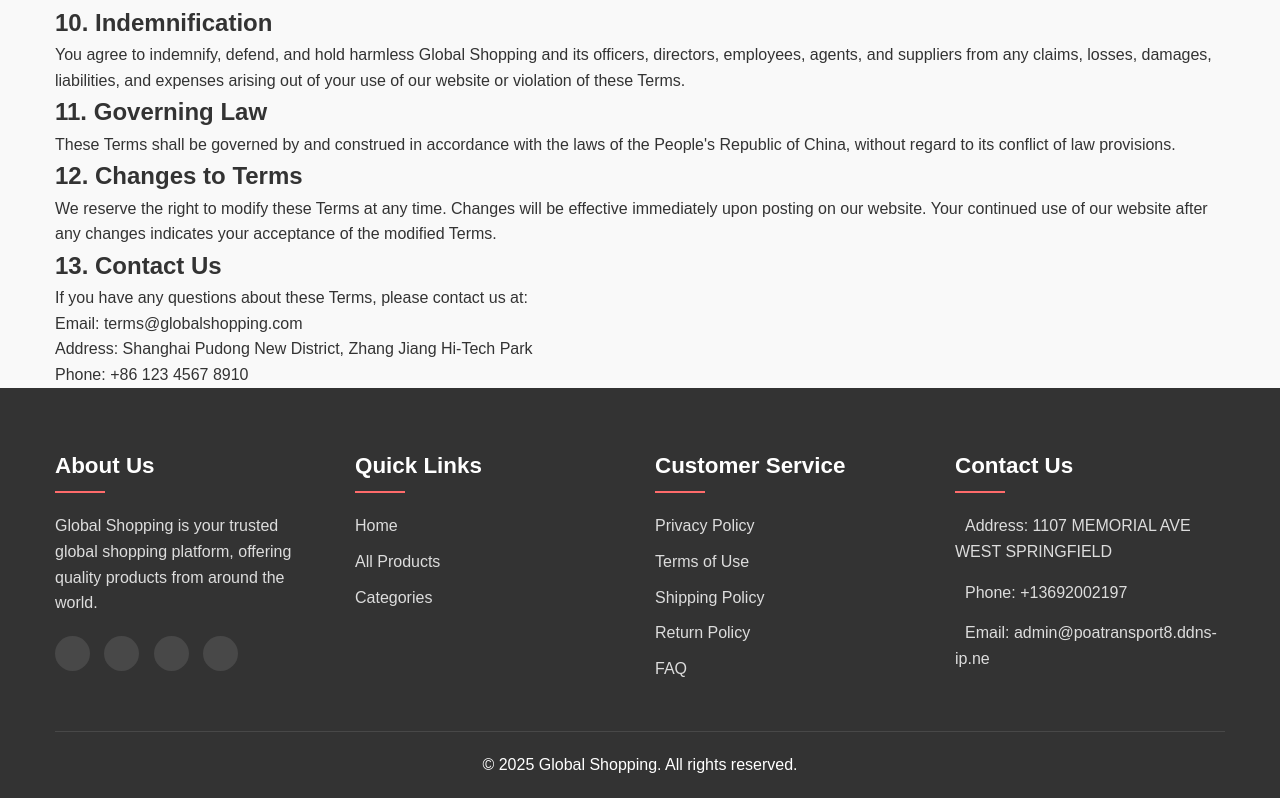
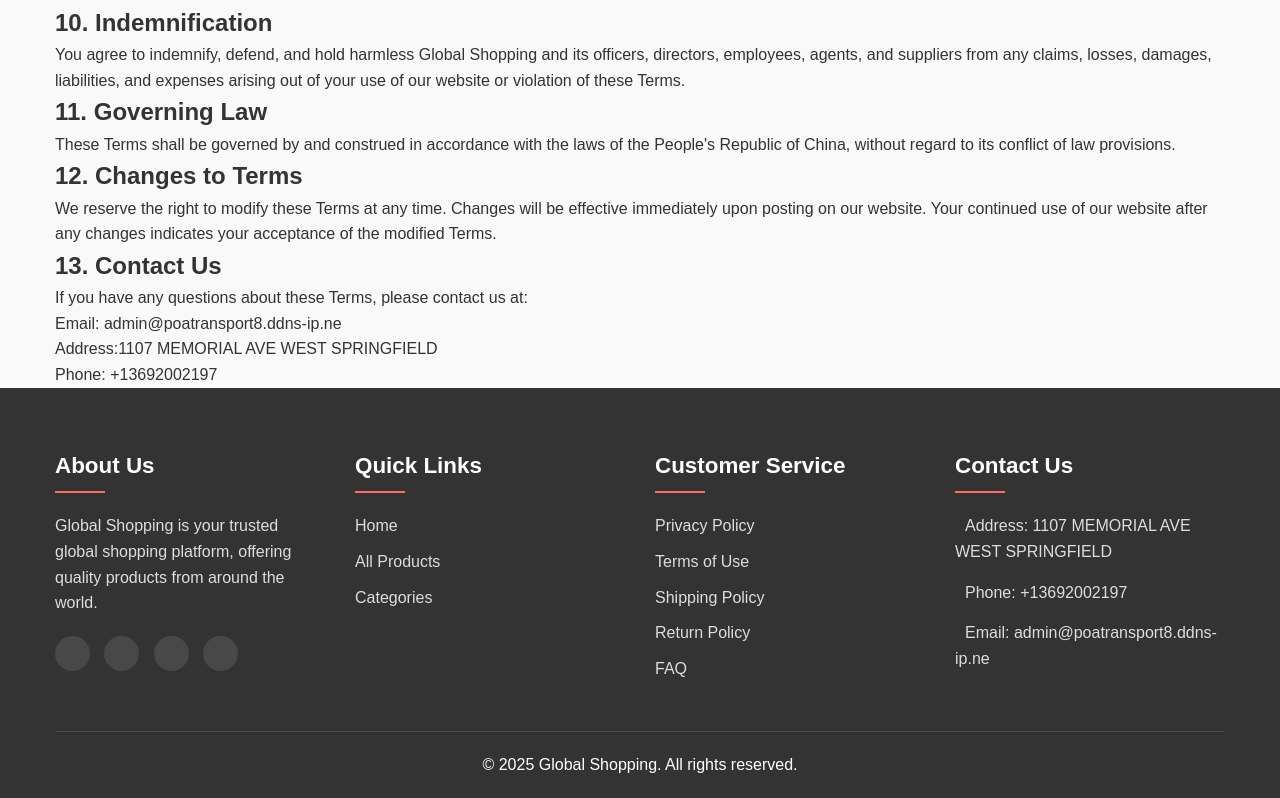
Before and after one commit to SLOMEDIALLC/poatransport8, a plain HTML site: page terms.html in a window 1280 px wide. Shown: the part 1173-1971 px from the top of the page. Drawn offline with Linux system fonts and the light colour scheme.

Commit message:
Add files via upload

```diff
--- a/terms.html
+++ b/terms.html
@@ -102,9 +102,9 @@
 
                 <p>If you have any questions about these Terms, please contact us at:</p>
 
-                <p>Email: terms@globalshopping.com<br>
-                Address: Shanghai Pudong New District, Zhang Jiang Hi-Tech Park<br>
-                Phone: +86 123 4567 8910</p>
+                <p>Email: admin@poatransport8.ddns-ip.ne<br>
+                Address:1107 MEMORIAL AVE WEST SPRINGFIELD <br>
+                Phone: +13692002197</p>
             </div>
         </div>
     </section>
```
Also changed, not shown: faq.html (+2 -2 lines), privacy.html (+3 -3 lines), returns.html (+3 -3 lines), shipping.html (+3 -3 lines).
